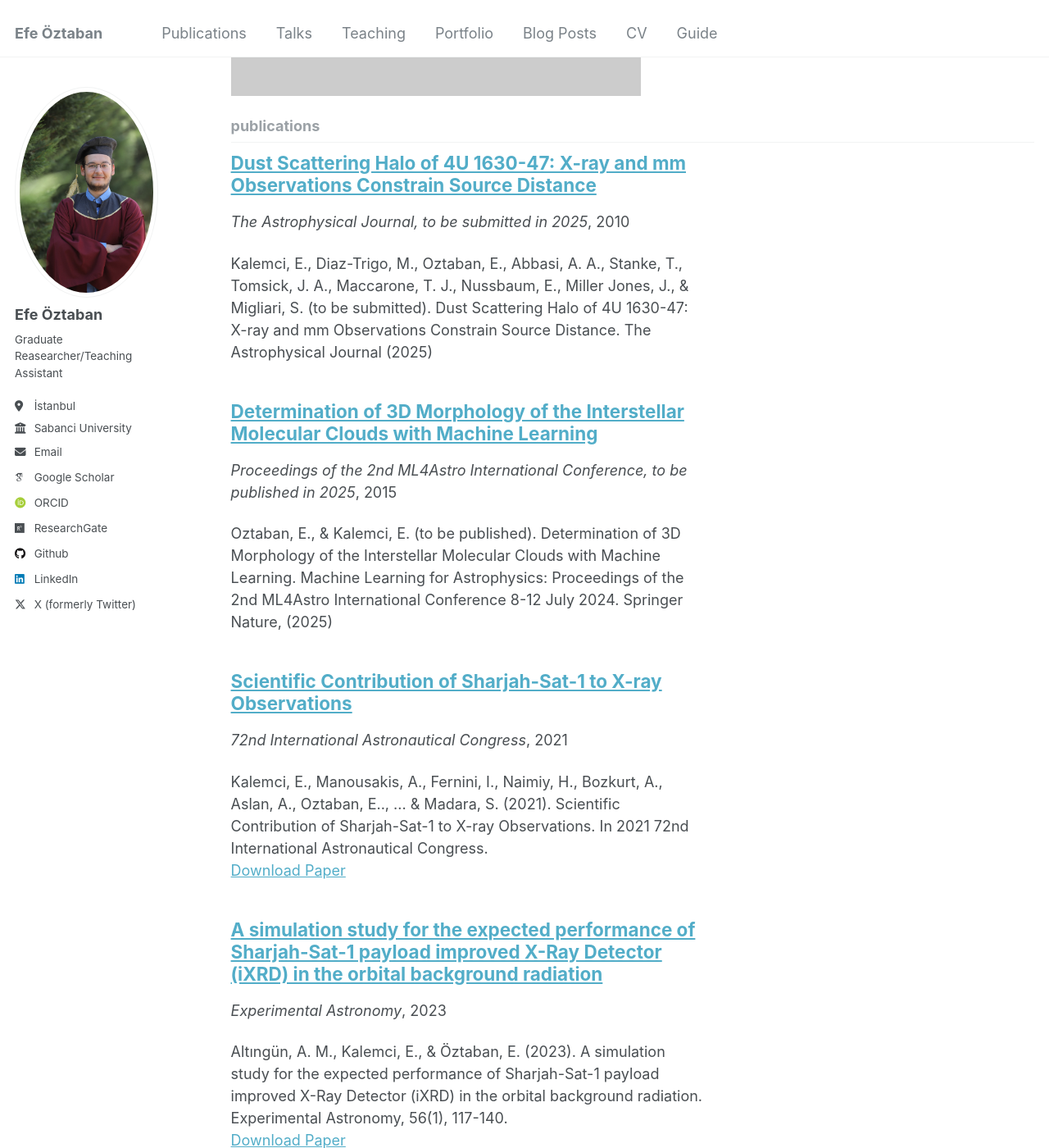
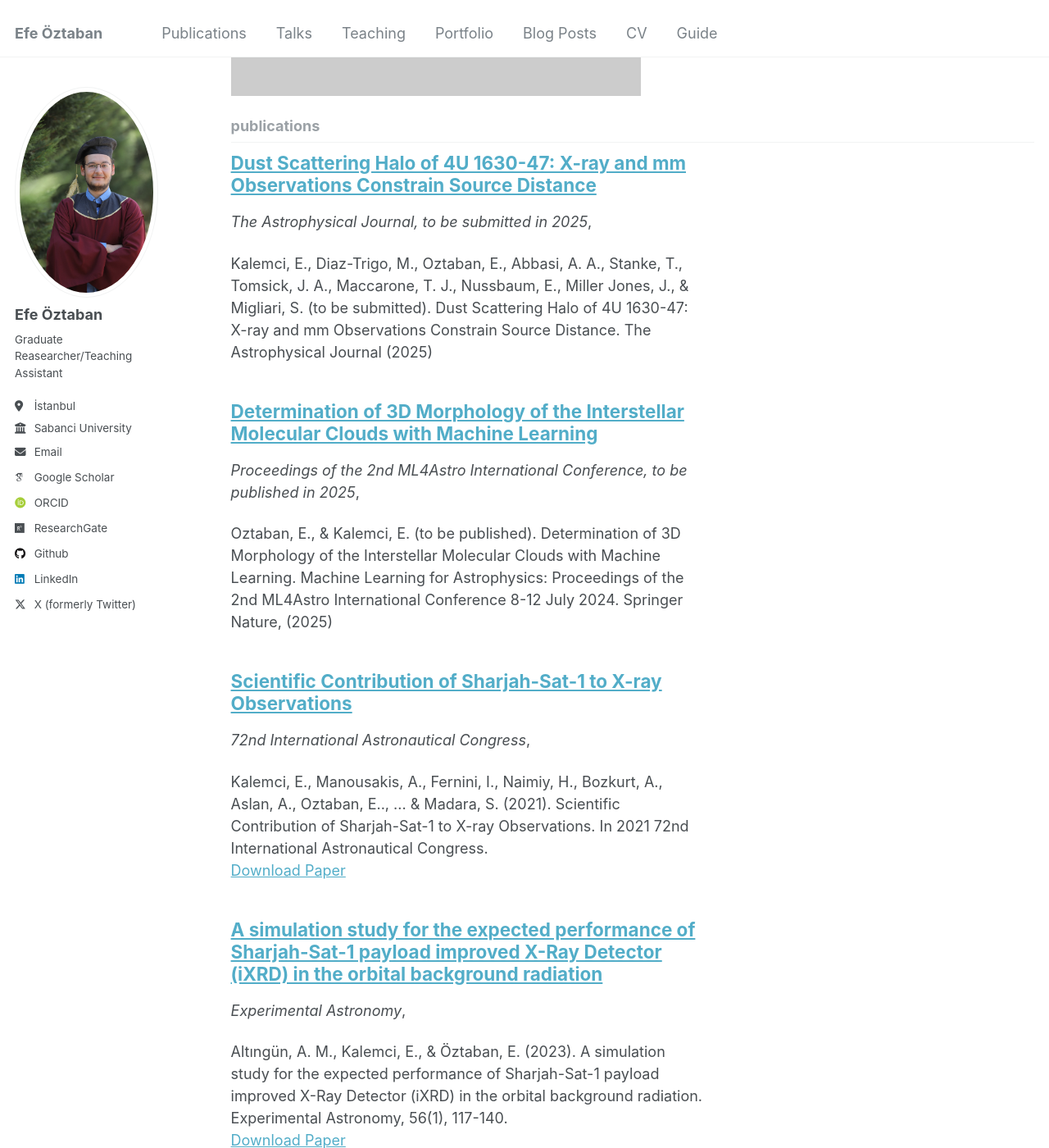
Before and after one commit to efeoztaban/efeoztaban.github.io, a Jekyll site: the page built from _pages/collection-archive.html, in a window 1280 px wide and 1400 px high, scrolled down 975 px. Shown: the whole window at 82% size. Built offline with Jekyll 4.4.1, drawn with Linux system fonts in a browser that asks for light colours; some web fonts are replaced.

Commit message:
Update archive-single.html

```diff
--- a/_includes/archive-single.html
+++ b/_includes/archive-single.html
@@ -39,9 +39,9 @@
     {% endif %}
 
         {% if post.collection == 'teaching' %}
-          <p> {{ post.type }}, <i>{{ post.venue }}</i>, {{ post.date | default: "1900-01-01" | date: "%Y" }} </p>
+          <p> {{ post.type }}, <i>{{ post.venue }}</i>,</p>
         {% elsif post.collection == 'publications' %}
-          <p> <i>{{ post.venue }}</i>, {{ post.date | default: "1900-01-01" | date: "%Y" }} </p>
+          <p> <i>{{ post.venue }}</i>,  </p>
         {% elsif post.date %}
          <p class="page__date"><strong><i class="fa fa-fw fa-calendar" aria-hidden="true"></i> {{ site.data.ui-text[site.locale].date_label | default: "Published:" }}</strong> <time datetime="{{ post.date | default: "1900-01-01" | date_to_xmlschema }}">{{ post.date | default: "1900-01-01" | date: "%B %d, %Y" }}</time></p>
         {% endif %}
```
